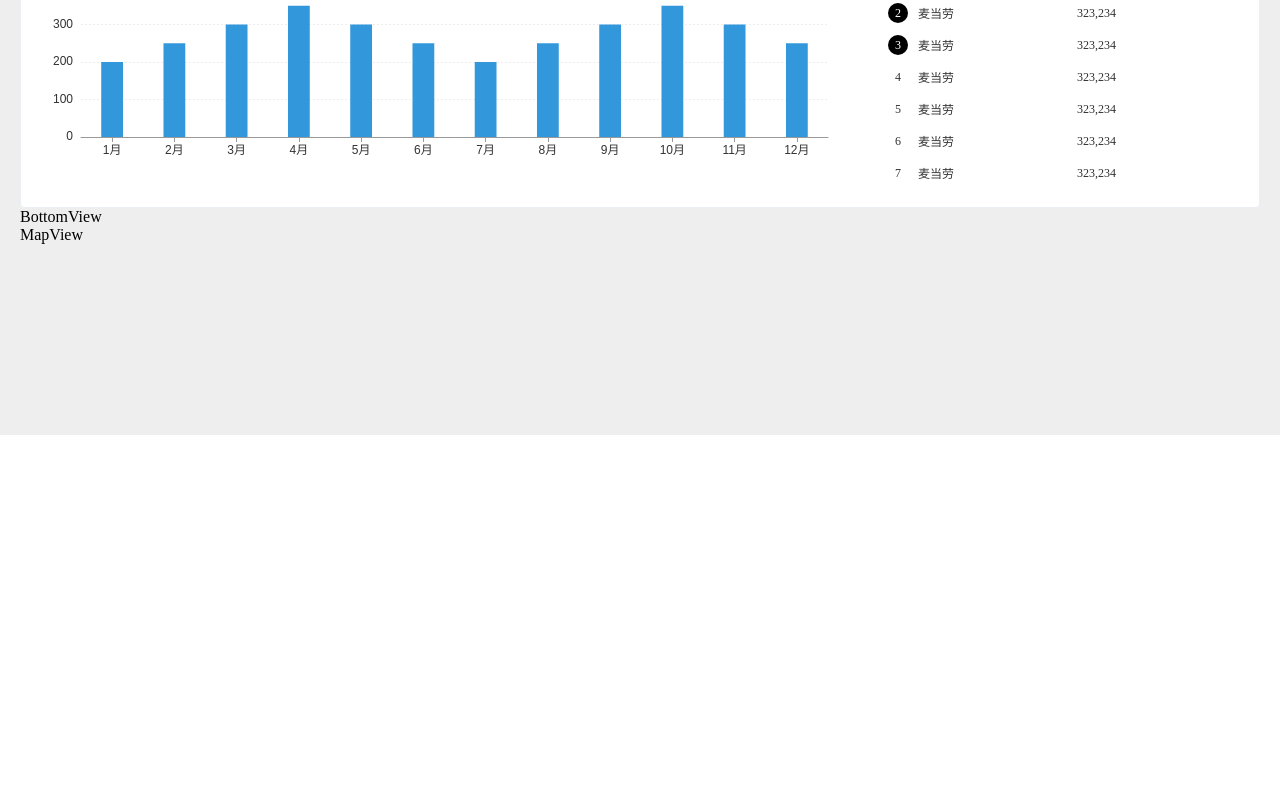
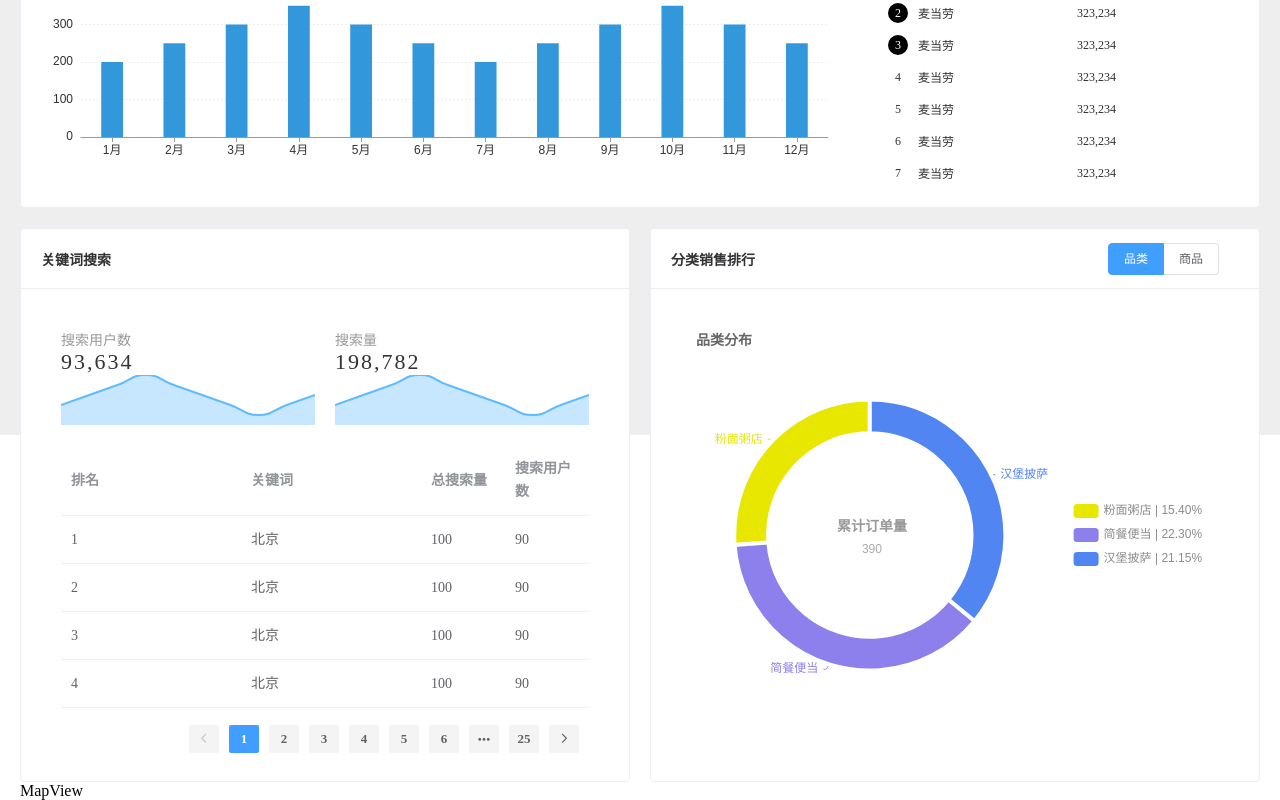
Before and after one commit to gyd1997/data-report-pc, a Vue app: page /#/ in a window 1280 px wide. Shown: the part 365-1165 px from the top of the page. Before the commit the page ends 800 px from the top, so only its background shows below. Built offline with nearby package versions, Linux system fonts and the light colour scheme.

Commit message:
搜索关键词与分类销售排行组件开发

```diff
--- a/src/components/BottomView/index.vue
+++ b/src/components/BottomView/index.vue
@@ -1,15 +1,325 @@
 <template>
-  <div>
-    BottomView
+  <div class="bottom-view">
+    <div class="view">
+      <el-card shadow="hover">
+        <template v-slot:header>
+          <div class="title-wrapper">
+            关键词搜索
+          </div>
+        </template>
+        <template>
+          <div class="chart-wrapper">
+            <div class="chart-inner">
+              <div class="chart">
+                <div class="chart-title">搜索用户数</div>
+                <div class="chart-data">93,634</div>
+                <v-charts :options="searchUserOption"></v-charts>
+              </div>
+              <div class="chart">
+                <div class="chart-title">搜索量</div>
+                <div class="chart-data">198,782</div>
+                <v-charts :options="searchUserOption"></v-charts>
+              </div>
+            </div>
+            <div class="table-wrapper">
+              <el-table :data="tableData">
+                <el-table-column prop="rank" label="排名" width="180"/>
+                <el-table-column prop="keyword" label="关键词" width="180"/>
+                <el-table-column prop="count" label="总搜索量" />
+                <el-table-column prop="users" label="搜索用户数" />
+              </el-table>
+              <el-pagination
+                layout="prev, pager, next"
+                :total="100"
+                :page-size="4"
+                background
+                @current-change="onPageChange"/>
+            </div>
+          </div>
+        </template>
+      </el-card>
+    </div>
+    <div class="view">
+      <el-card shadow="hover">
+        <template v-slot:header>
+          <div class="title-wrapper">
+            <div class="title">
+              分类销售排行
+            </div>
+            <div class="radio-wrapper">
+              <el-radio-group v-model="radioSelect" size="small">
+                <el-radio-button label="品类"></el-radio-button>
+                <el-radio-button label="商品"></el-radio-button>
+              </el-radio-group>
+            </div>
+          </div>
+        </template>
+        <template>
+          <div class="chart-wrapper">
+            <v-charts :options="categoryOptions"/>
+          </div>
+        </template>
+      </el-card>
+    </div>
   </div>
 </template>
 
 <script>
 export default {
+  data() {
+    return {
+      searchUserOption: {
+        xAxis: {
+          type: 'category',
+          boundaryGap: false
+        },
+        yAxis: {
+          show: false
+        },
+        series: [{
+          type: 'line',
+          data: [100, 150, 200, 250, 200, 150, 100, 50, 100, 150],
+          areaStyle: {
+            color: 'rgba(95, 187, 255, .5)'
+          },
+          lineStyle: {
+            color: 'rgb(95, 187, 255)'
+          },
+          itemStyle: {
+            opacity: 0
+          },
+          smooth: true
+        }],
+        grid: {
+          top: 0,
+          left: 0,
+          bottom: 0,
+          right: 0
+        }
+      },
+      searchNumOption: {
 
+      },
+      tableData: [
+        {
+          id: 1,
+          rank: 1,
+          keyword: '北京',
+          count: 100,
+          users: 90,
+          range: '90%'
+        }, {
+          id: 2,
+          rank: 2,
+          keyword: '北京',
+          count: 100,
+          users: 90,
+          range: '90%'
+        }, {
+          id: 3,
+          rank: 3,
+          keyword: '北京',
+          count: 100,
+          users: 90,
+          range: '90%'
+        }, {
+          id: 4,
+          rank: 4,
+          keyword: '北京',
+          count: 100,
+          users: 90,
+          range: '90%'
+        }
+      ],
+      radioSelect: '品类',
+      categoryOptions: {
+
+      }
+    }
+  },
+  mounted() {
+    this.renderPieChart()
+  },
+  methods: {
+    onPageChange(page) {
+      console.log(page)
+    },
+    renderPieChart() {
+      const mockData = [
+        {
+          legendname: '粉面粥店',
+          value: 67,
+          percent: '15.40',
+          itemStyle: {
+            color: '#e7e702'
+          },
+          name: '粉面粥店 | 15.40%'
+        }, {
+          legendname: '简餐便当',
+          value: 97,
+          percent: '22.30',
+          itemStyle: {
+            color: '#8d7fec'
+          },
+          name: '简餐便当 | 22.30%'
+        }, {
+          legendname: '汉堡披萨',
+          value: 92,
+          percent: '21.15',
+          itemStyle: {
+            color: '#5085f2'
+          },
+          name: '汉堡披萨 | 21.15%'
+        }
+      ]
+      this.categoryOptions = {
+        title: [{
+          text: '品类分布',
+          textStyle: {
+            fontSize: 14,
+            color: '#666'
+          },
+          left: 20,
+          top: 20
+        }, {
+          text: '累计订单量',
+          subtext: '390',
+          x: '34.5%',
+          y: '45.5%',
+          textStyle: {
+            fontSize: 14,
+            color: '#999'
+          },
+          subTextStyle: {
+            fontSize: 28,
+            color: '#333'
+          },
+          textAlign: 'center'
+        }],
+        series: [{
+          name: '品类分布',
+          type: 'pie',
+          data: mockData,
+          label: {
+            normal: {
+              show: true,
+              position: 'outter', // inner 在内部显示
+              formatter: function(params) {
+                return params.data.legendname
+              }
+            }
+          },
+          center: ['35%', '50%'],
+          radius: ['45%', '60%'], // 内外环大小（用半径）
+          labelLine: {
+            normal: {
+              length: 5,
+              length2: 3,
+              smooth: true
+            }
+          },
+          clockwise: false, // false逆时针，默认true顺时针
+          itemStyle: {
+            borderWidth: 4,
+            borderColor: '#fff'
+          }
+        }],
+        legend: {
+          type: 'scroll',
+          orient: 'vertical',
+          height: 250,
+          left: '70%',
+          top: 'middle',
+          textStyle: {
+            color: '#8c8c8c'
+          }
+        },
+        tooltip: {
+          trigger: 'item',
+          formatter: function(params) {
+            const str = `
+              ${params.seriesName}<br />
+              ${params.marker}${params.data.legendname}<br />
+              数量${params.data.value}<br />
+              占比${params.data.percent}%
+            `
+            return str
+          }
+        }
+      }
+    }
+  }
 }
 </script>
 
 <style lang="scss" scoped>
-
+.bottom-view {
+  display: flex;
+  margin-top: 20px;
+  .view {
+    flex: 1;
+    width: 50%;
+    box-sizing: border-box;
+    &:first-child {
+      padding-right: 10px;
+    }
+    &:last-child {
+      padding-left: 10px;
+    }
+    .title-wrapper {
+      display: flex;
+      align-items: center;
+      height: 60px;
+      box-sizing: border-box;
+      border-bottom: 1px solid #eee;
+      font-size: 14px;
+      font-weight: 600;
+      padding: 0 20px;
+      .radio-wrapper {
+        flex: 1;
+        display: flex;
+        justify-content: flex-end;
+        padding-right: 20px;
+      }
+    }
+    .chart-wrapper {
+      display: flex;
+      flex-direction: column;
+      height: 452px;
+      .chart-inner {
+        display: flex;
+        padding: 0 10px;
+        margin-top: 20px;
+        .chart {
+          width: 50%;
+          flex: 1;
+          padding: 0 10px;
+          .chart-title {
+            color: #999;
+            font-size: 14px;
+          }
+          .chart-data {
+            font-size: 22px;
+            color: #333;
+            font-weight: 500;
+            letter-spacing: 2px;
+          }
+          .echarts {
+            height: 50px!important;
+          }
+        }
+      }
+      .table-wrapper {
+        flex: 1;
+        margin-top: 20px;
+        padding: 0 20px 20px;
+        .el-pagination {
+          display: flex;
+          justify-content: flex-end;
+          margin-top: 15px;
+        }
+      }
+    }
+  }
+}
 </style>
```
Also changed, not shown: src/plugins/element.js (+7 -1 lines).
